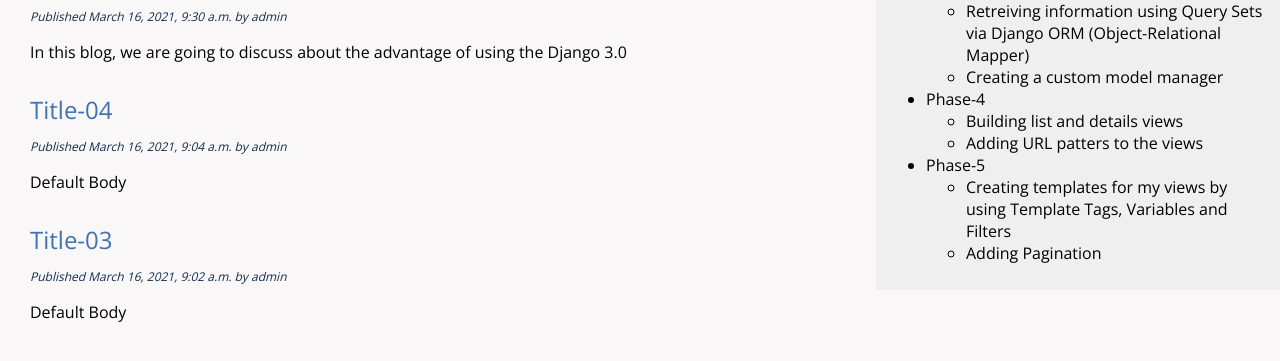
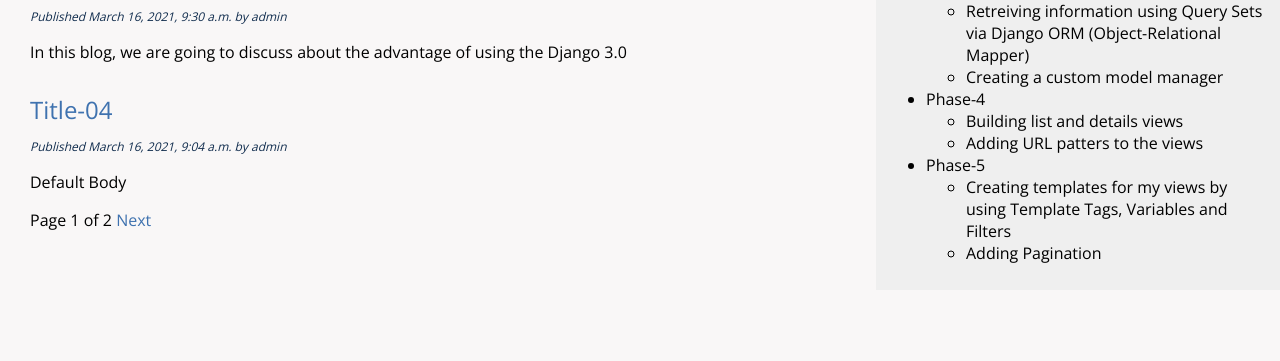
Before and after one commit to chilloutwithanas/Django-BloggingWithAdmin, a Django app: page /blog/ in a window 1280 px wide. Shown: the part 424-785 px from the top of the page. Run offline with Django 3.2, Linux system fonts and the light colour scheme; data comes from the database, SQL or seed files in the repository; both versions use the stored data as it was after the commit.

Commit message:
adding-pagination

```diff
--- a/blog/templates/blog/post/list.html
+++ b/blog/templates/blog/post/list.html
@@ -18,4 +18,5 @@
             <!-- Using the Template Filters -->
             {{post.body | truncatewords:30 | linebreaks }}
         {% endfor %}
+        {% include "pagination.html" with page=posts %}
 {% endblock %}
--- /dev/null
+++ b/blog/templates/pagination.html
@@ -0,0 +1,13 @@
+<div class="pagination">
+    <span class="step-links">
+        {% if page.has_previous %}
+            <a href="?page={{ page.previous_page_number }}">Previous</a>
+        {% endif %}
+        <span class="current">
+            Page {{page.number}} of {{page.paginator.num_pages}}
+        </span>
+        {% if page.has_next %}
+            <a href="?page={{page.next_page_number}}">Next</a>
+        {% endif %}
+    </span>
+</div>
--- a/blog/views.py
+++ b/blog/views.py
@@ -1,10 +1,22 @@
 # Create your views here.
 from django.shortcuts import render, get_object_or_404
 from .models import Post
-
+from django.core.paginator import Paginator, EmptyPage,PageNotAnInteger
 def post_list(request):
     '''To (render) list all the published posts'''
-    posts = Post.objects_published.all()
+    #posts = Post.objects_published.all()
+    object_list = Post.objects_published.all()
+    paginator = Paginator(object_list, 4) # 4 posts in each page
+    page = request.GET.get('page')
+
+    try:
+        posts = paginator.page(page)
+    except PageNotAnInteger:
+        #if page is not correct then reflect the first page
+        posts = paginator.page(1)
+    except EmptyPage:
+        #if page out of range then the relect the last page
+        posts = paginator.page(paginator.num_pages)
     return render(request,
                   'blog/post/list.html',
                   {'posts':posts})
```
Also changed, not shown: README.md, blog/assets/APost.png (added), blog/assets/HomePage.png (added), blog/assets/MainAdminPage.png (added), blog/assets/UpdatingAPost.png (added), blog/assets/UpdatingThePost.png (renamed from blog/assets/firefox_oMdxT2rHTb.png), blog/assets/WebPageFlow.gif (added), db.sqlite3.
